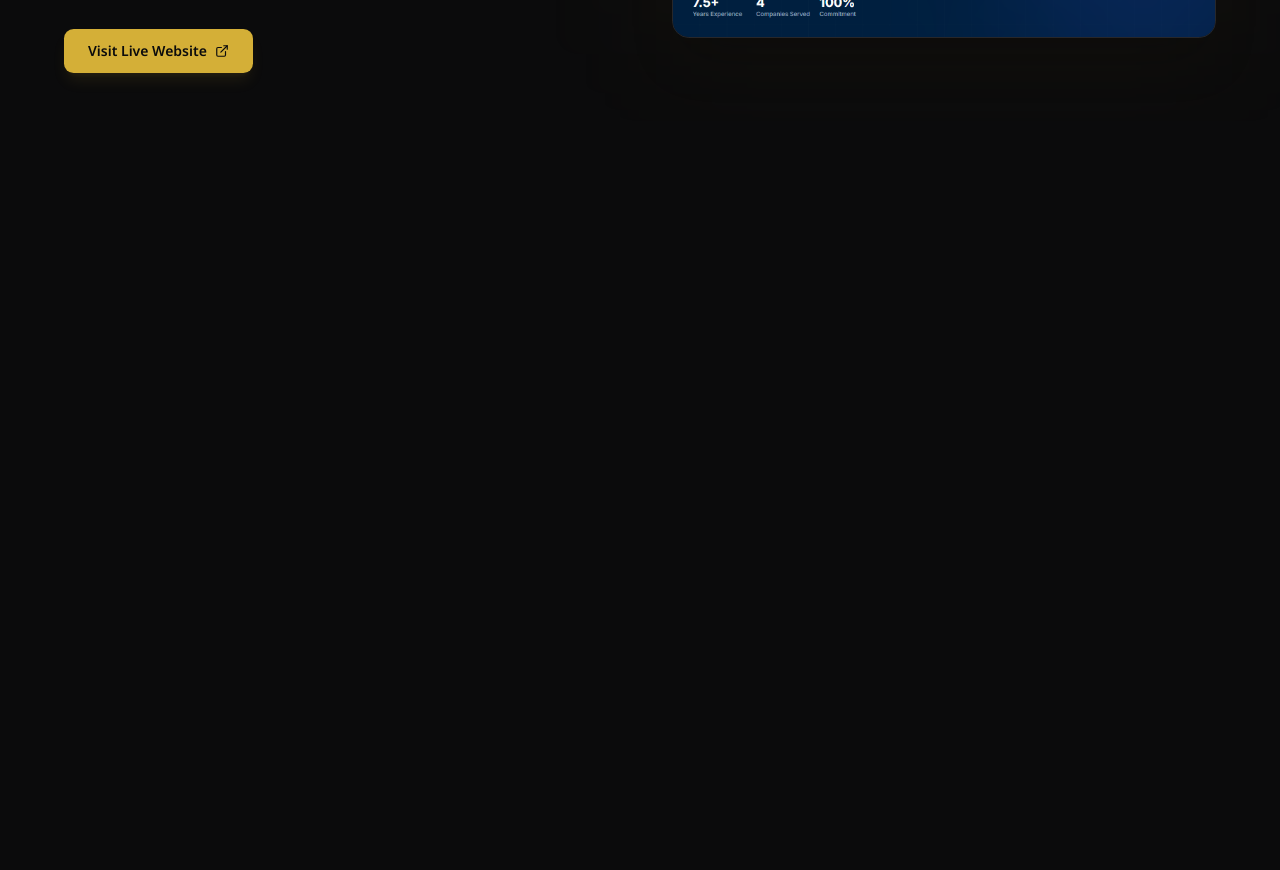
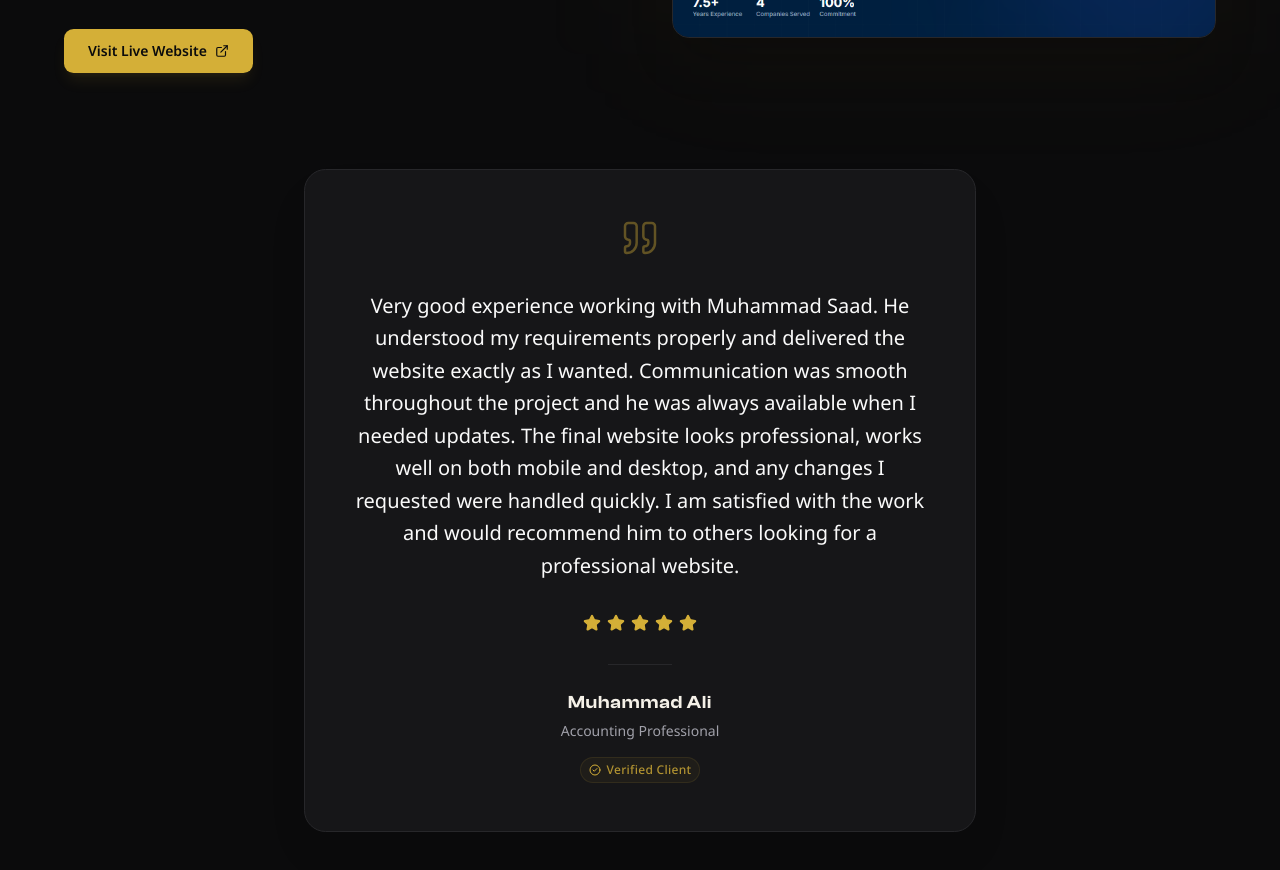
Before and after one commit to Muhammad-Saad-Riaz/M-Saad-Riaz-Portfolio-v2, a Next.js app: page / in a window 1280 px wide. Shown: the part 1320-2190 px from the top of the page. Before the commit the page ends 1441 px from the top, so only its background shows below. Built offline with nearby package versions, Linux system fonts and the light colour scheme; a web font is replaced by a local one.

Commit message:
Added Testimonial Section Code

```diff
--- a/src/app/page.tsx
+++ b/src/app/page.tsx
@@ -1,12 +1,14 @@
 import Image from "next/image";
 import Hero from "@/components/sections/Hero";
 import FeaturedProject from "@/components/sections/FeaturedProject"
+import Testimonial from "@/components/sections/Testimonial";
 
 export default function Home() {
   return (
     <>
       <Hero />
       <FeaturedProject/>
+      <Testimonial/>
 
     </>
   );
--- a/src/components/sections/Testimonial.tsx
+++ b/src/components/sections/Testimonial.tsx
@@ -0,0 +1,64 @@
+"use client";
+
+import { motion } from "framer-motion";
+import { testimonial } from "@/data/portfolio-data";
+import { Star, Quote, CheckCircle2 } from "lucide-react";
+import { Badge } from "../ui/badge";
+
+export default function Testimonial() {
+  return (
+    <section className="py-12 px-6 ">
+      <div className="max-w-6xl mx-auto">
+        {/* Testimonial Card */}
+        <motion.div
+          initial={{ opacity: 0, y: 24, scale: 0.98 }}
+          whileInView={{ opacity: 1, y: 0, scale: 1 }}
+          viewport={{ once: true, margin: "-80px" }}
+          transition={{ duration: 0.6, ease: [0.25, 0.1, 0.25, 1] }}
+          className="max-w-2xl mx-auto rounded-2xl border border-border bg-surface p-8 md:p-12 text-center shadow-2xl shadow-black/10 "
+        >
+          {/* Quotation Mark */}
+          <div className="flex justify-center mb-8">
+            <Quote className="w-10 h-10 text-gold/40" strokeWidth={1.5} />
+          </div>
+
+          {/* Review Text */}
+          <p className="max-w-xl mx-auto font-sans text-lg md:text-xl text-foreground leading-relaxed mb-8">
+            {testimonial.content}
+          </p>
+
+          {/* Star rating */}
+          <div className="flex items-center justify-center gap-1.5 mb-8">
+            {Array.from({ length: testimonial.rating }).map((_, i) => (
+              <Star key={i} size={18} className="text-gold fill-gold" />
+            ))}
+          </div>
+
+          {/* Divider Line */}
+          <div className="w-16 h-px bg-border mx-auto mb-6" />
+
+          {/* Client Info */}
+          <div className="flex flex-col items-center ">
+            <p className="font-clash font-semibold tracking-wider text-lg text-ivory mb-1 ">
+              {testimonial.name}
+            </p>
+            <p className="font-sans text-sm text-muted-foreground mb-4">
+              {testimonial.role}
+            </p>
+          </div>
+
+          {/* Verified Badge */}
+          <Badge
+            variant="outline"
+            className="inline-flex gap-1.5 px-2 py-3 bg-gold/5 border border-gold/10"
+          >
+            <CheckCircle2 className="w-3.5 h-3.5 text-gold" />
+            <span className="font-sans text-xs font-medium text-gold/80 tracking-wide">
+              Verified Client
+            </span>
+          </Badge>
+        </motion.div>
+      </div>
+    </section>
+  );
+}
--- a/src/data/portfolio-data.ts
+++ b/src/data/portfolio-data.ts
@@ -97,6 +97,7 @@ export const testimonial: Testimonial = {
   rating: 5,
 };
 
+
 // ─── Projects ─────────────────────────────────────────────────────────────────
 
 export const projects: Project[] = [
```
